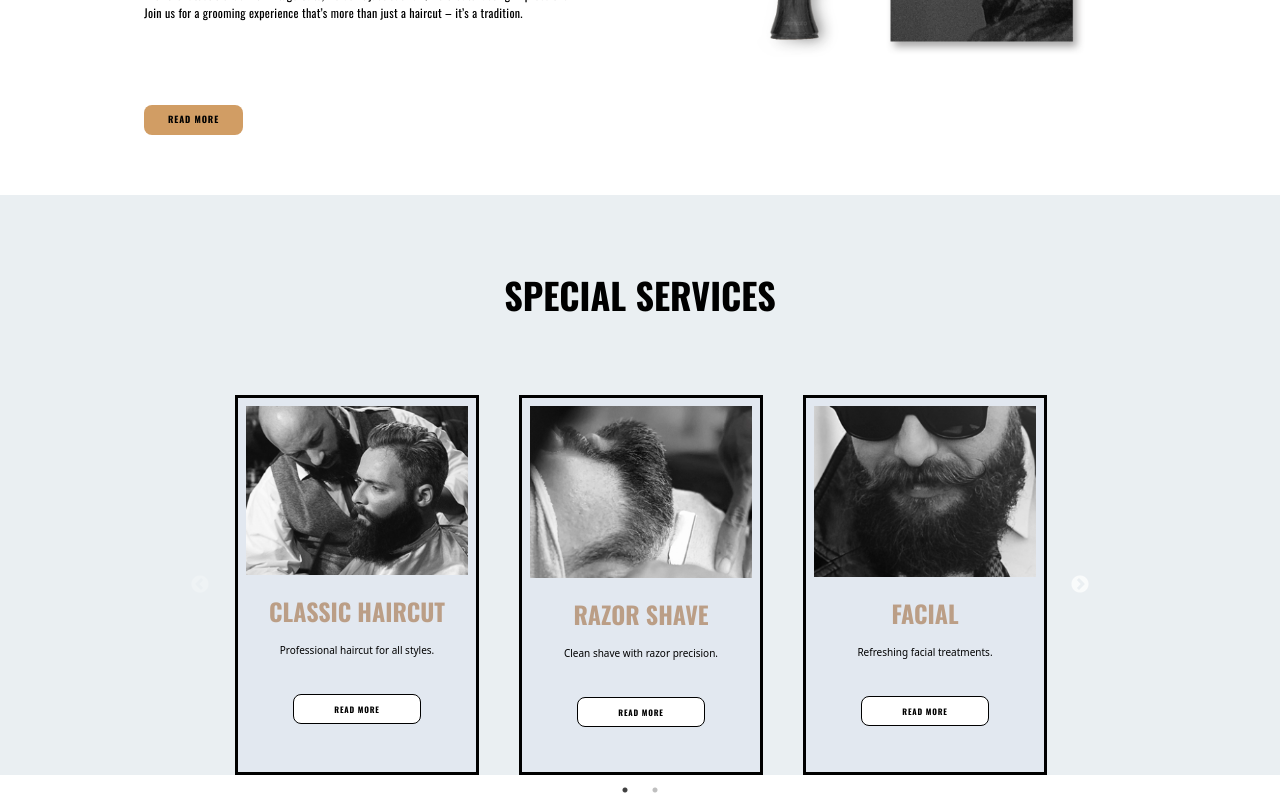
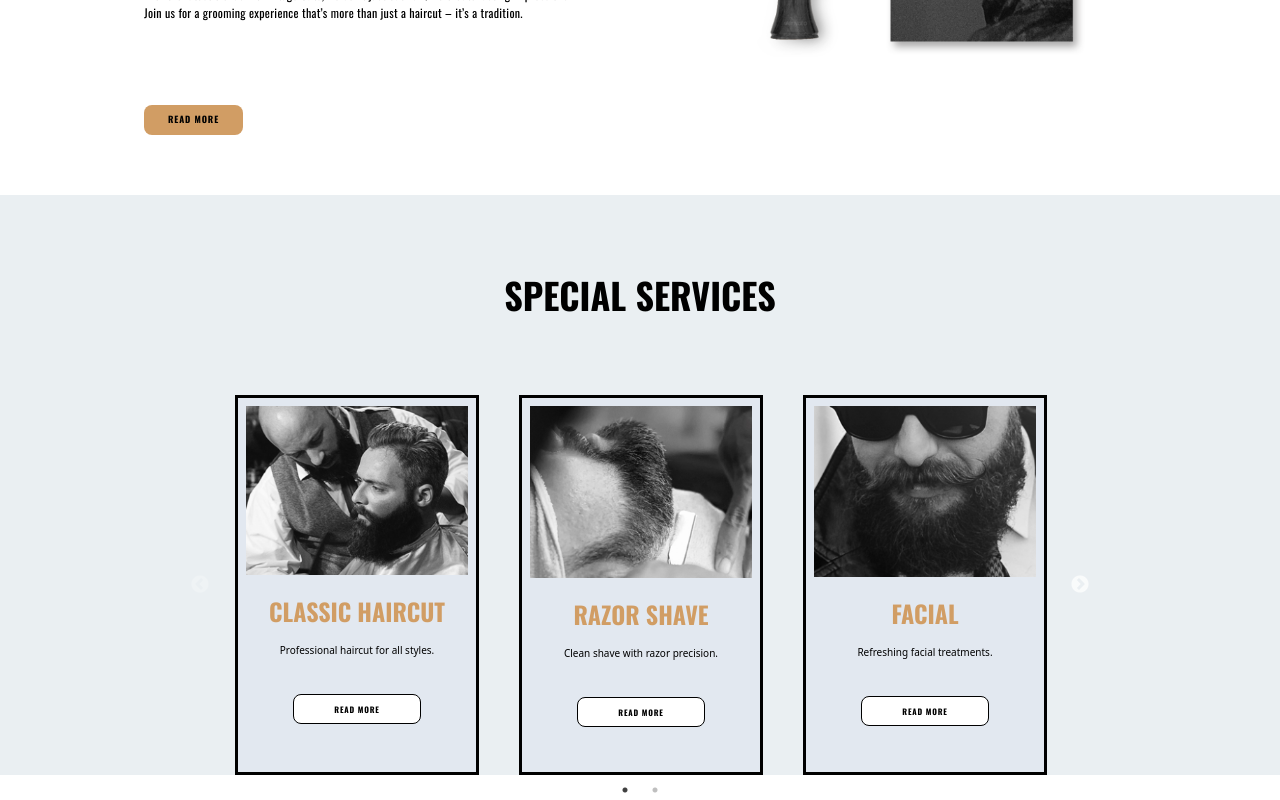
Before and after one commit to Danieljamespm/barber-shop-react, a React (Vite) app: page / in a window 1280 px wide. Shown: the part 1259-2059 px from the top of the page. Built offline with nearby package versions, Linux system fonts and the light colour scheme.

Commit message:
updated font colors and styling.

```diff
--- a/src/Components/Carousel.jsx
+++ b/src/Components/Carousel.jsx
@@ -22,6 +22,8 @@ const services = [
     { id: 5, image: image4, title: 'Custom Haircut', description: 'Change your style to something new.' },
     { id: 6, image: image6, title: 'Massage', description: 'Relaxing massage for the best experience.' },
   ];
+
+
 
 
   const settings = {
@@ -74,7 +76,7 @@ const services = [
             </div>
 
             <div className='flex flex-col items-center justify-center gap-4 p-5 px-2 mx-2 hover:bg-black hover:text-white'>
-              <p className='text-[#bb9e86] text-2xl font-oswald uppercase font-bold text-center px-2'>{card.title}</p>
+              <p className='text-[#D19D64] text-2xl font-oswald uppercase font-bold text-center px-2'>{card.title}</p>
               <p className='text-[10px] px-2'>{card.description}</p>
               <button className='bg-white border-[1px] border-black text-black px-10 py-2 m-5 md:mx-32 text-[8px] hover:bg-[#bb9e86] hover:text-white hover:duration-500 rounded-lg font-oswald font-bold tracking-widest text-nowrap'>READ MORE</button>
             </div>
```
